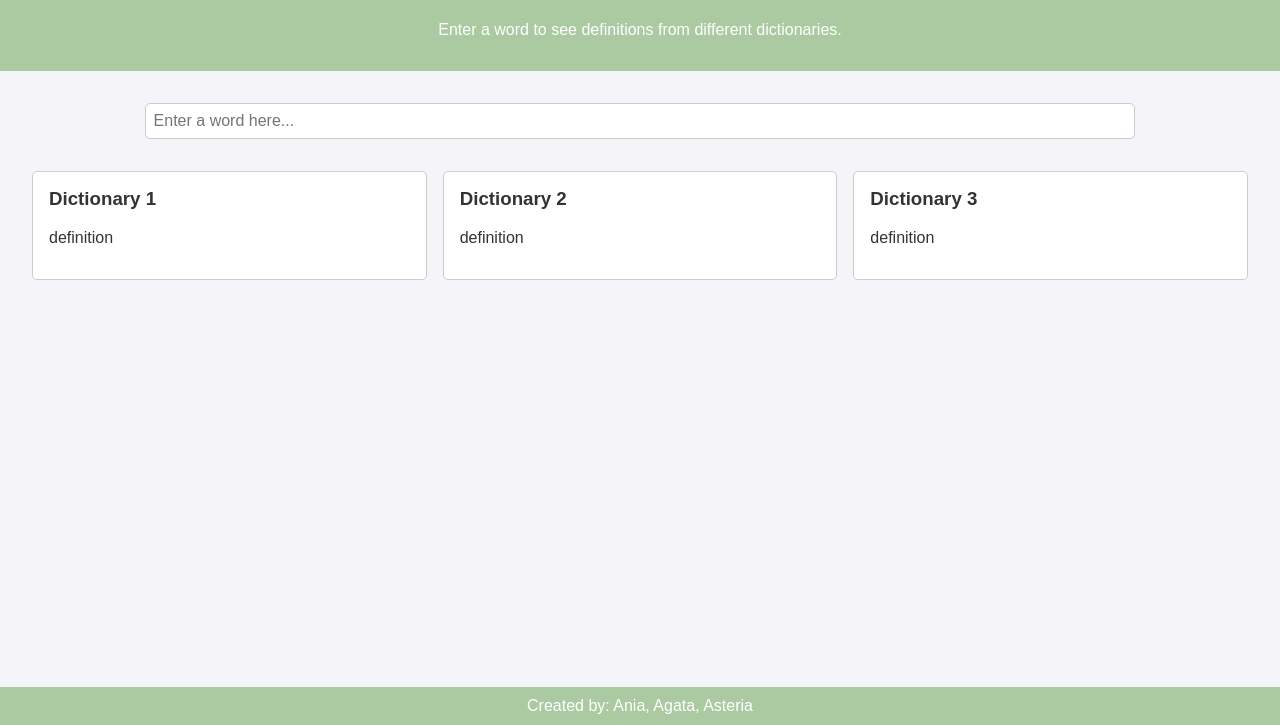
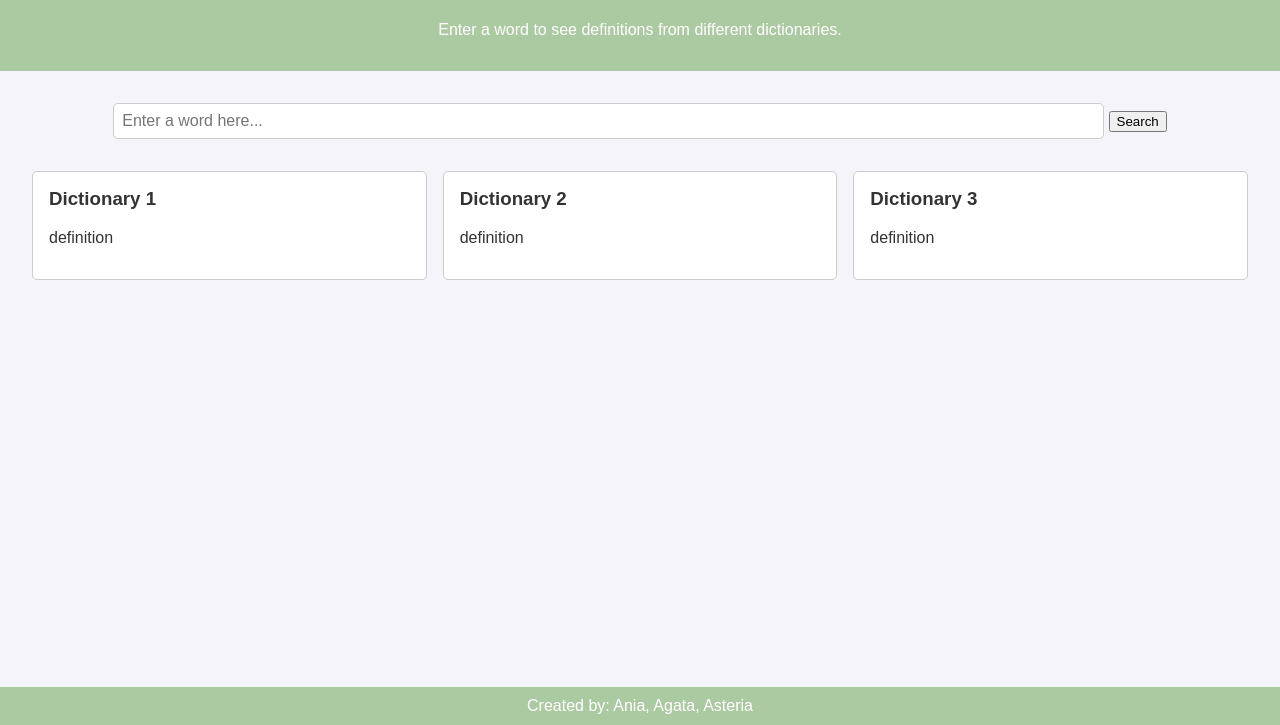
Before and after one commit to NLP-UG-2023-24/AA_WebDev_Project, a plain HTML site: page index.html in a window 1280 px wide. Shown: the part 75-800 px from the top of the page. Drawn offline with Linux system fonts and the light colour scheme; a script that the page names is missing.

Commit message:
Add button

```diff
--- a/index.html
+++ b/index.html
@@ -13,7 +13,8 @@
     </header>
     <main>
         <div class="search-box">
-            <input type="text" placeholder="Enter a word here...">
+            <input type="text" id="word-input" placeholder="Enter a word here...">
+            <button id="search-button">Search</button>
         </div>
         <div class="results">
             <div class="dictionary">
```
